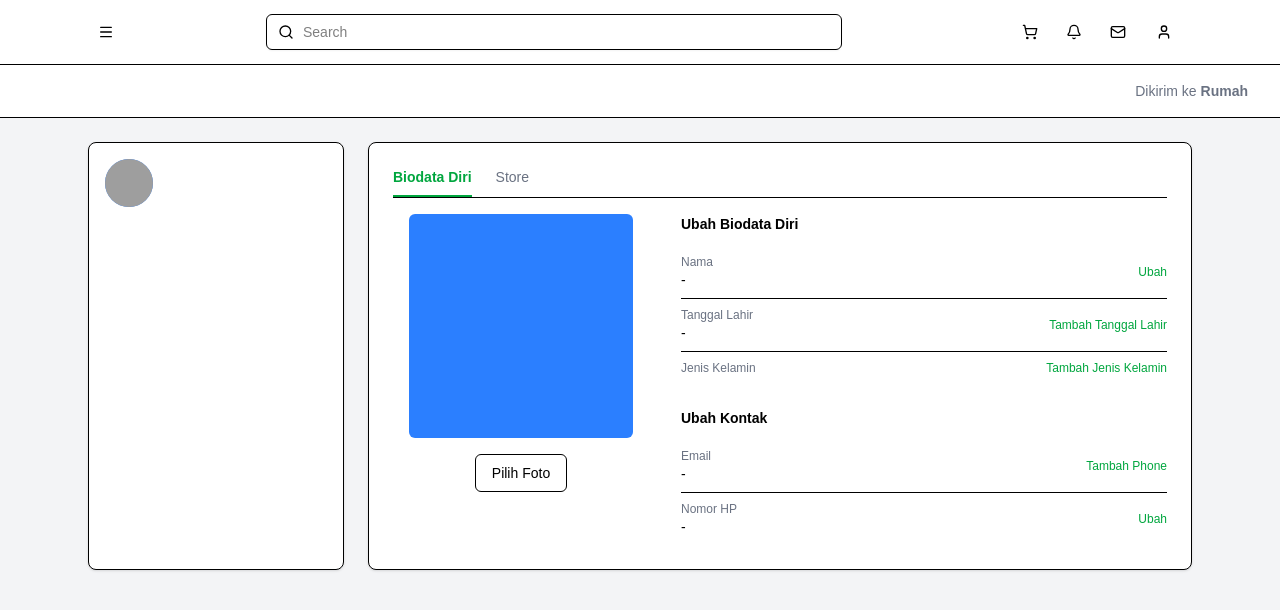
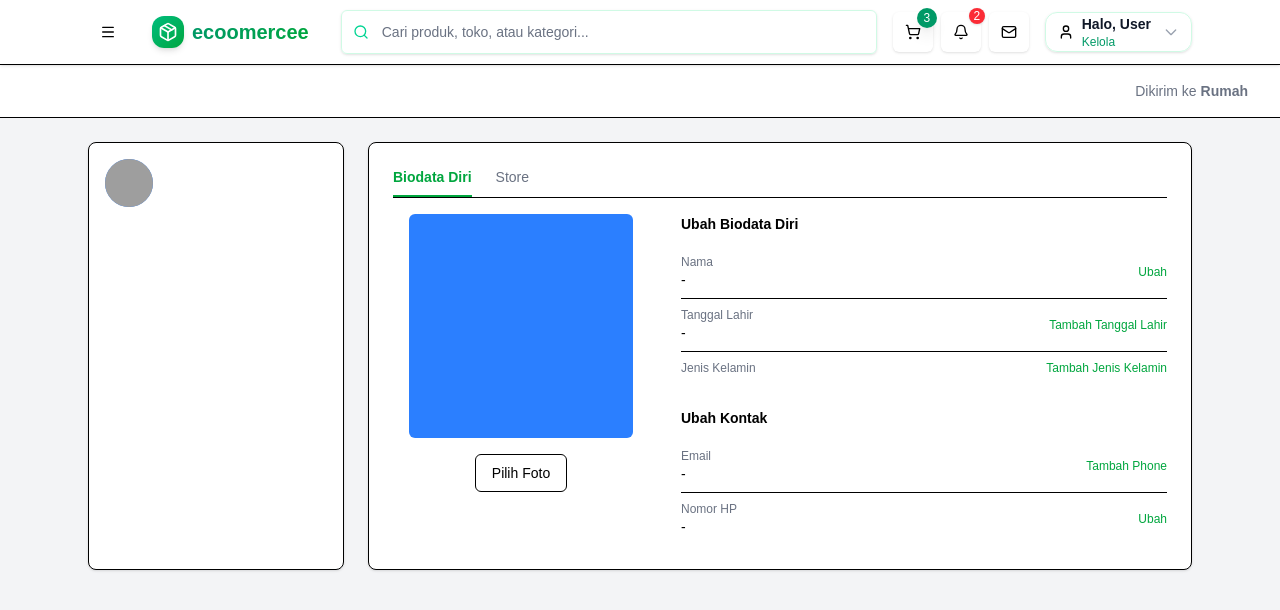
Before and after one commit to dehendywijay/E-Coomercee, a Next.js app in the folder web/: page /user/setting in a window 1280 px wide. Shown: the top 610 px of the page. Built offline with nearby package versions, Linux system fonts and the light colour scheme; no server answers; grey boxes are pictures that could not be loaded.

Commit message:
buat tampilan home lebih menarik

```diff
--- a/web/components/header/navbar-form.tsx
+++ b/web/components/header/navbar-form.tsx
@@ -1,63 +1,98 @@
 "use client";
 
 import { Input } from '@/components/ui/input'
-import {  Bell, Mail, Menu, Search, ShoppingCart, User } from 'lucide-react';
+import { Bell, Mail, Menu, Search, ShoppingCart, User, Package, Home } from 'lucide-react';
 import { Button } from '@/components/ui/button';
 import { useAuth } from '@/app/context/authcontext';
-
-
 
 export function NavbarDefault(){
   const {user} = useAuth();
 
   return (
-     <header className="w-full border-b bg-white">
+    <header className="w-full border-b bg-white/95 backdrop-blur-md shadow-sm sticky top-0 z-50">
       <div className="mx-auto flex h-16 max-w-6xl items-center px-4 md:px-6 gap-4">
-        <div className="flex w-12 justify-start">
+        <div className="flex w-12 items-center">
           <Button
             variant="ghost"
             size="icon"
+            className="hover:bg-emerald-50 hover:text-emerald-600 transition-colors h-10 w-10"
             aria-label="Menu"
           >
             <Menu className="h-5 w-5" />
           </Button>
         </div>
-        <div className="flex-1">
-          <div className="relative max-w-xl mx-auto">
+
+        <div className="flex items-center gap-2 mr-4">
+          <div className="w-8 h-8 bg-gradient-to-br from-emerald-500 to-green-600 rounded-xl flex items-center justify-center shadow-md">
+            <Package className="h-5 w-5 text-white" />
+          </div>
+          <span className="text-xl font-bold bg-gradient-to-r from-emerald-600 to-green-600 bg-clip-text text-transparent">
+            ecoomercee
+          </span>
+        </div>
+
+        <div className="flex-1 max-w-2xl">
+          <div className="relative">
             <Search
-              className="pointer-events-none absolute left-3 top-1/2 h-4 w-4 -translate-y-1/2 text-muted-foreground"
+              className="pointer-events-none absolute left-3 top-1/2 h-4 w-4 -translate-y-1/2 text-emerald-400"
             />
             <Input
-              className="pl-9 w-full h-9"
+              className="pl-10 pr-4 h-11 text-lg shadow-sm border-emerald-100 focus:border-emerald-400 focus:ring-1 focus:ring-emerald-400/20 hover:border-emerald-200 transition-all duration-200 placeholder:text-gray-500"
               type="search"
-              placeholder="Search"
+              placeholder="Cari produk, toko, atau kategori..."
             />
           </div>
         </div>
-        <div className="flex w-[220px] items-center justify-end gap-1 md:gap-2">
-          <Button variant="ghost" size="icon" aria-label="Keranjang Belanja">
+
+        <div className="flex items-center gap-2">
+          <Button
+            variant="ghost"
+            size="icon"
+            className="hover:bg-emerald-50 hover:text-emerald-600 h-10 w-10 shadow-sm transition-all duration-200 relative"
+            aria-label="Keranjang Belanja"
+          >
             <ShoppingCart className="h-5 w-5" />
+            <div className="absolute -top-1 -right-1 w-5 h-5 bg-emerald-600 text-white text-xs rounded-full flex items-center justify-center shadow-lg">3</div>
           </Button>
-          <Button variant="ghost" size="icon" aria-label="Notifikasi">
+
+          <Button
+            variant="ghost"
+            size="icon"
+            className="hover:bg-emerald-50 hover:text-emerald-600 h-10 w-10 shadow-sm transition-all duration-200 relative"
+            aria-label="Notifikasi"
+          >
             <Bell className="h-5 w-5" />
+            <div className="absolute -top-1 -right-1 w-4 h-4 bg-red-500 text-white text-xs rounded-full flex items-center justify-center shadow-sm">2</div>
           </Button>
-          <Button variant="ghost" size="icon" aria-label="Pesan">
+
+          <Button
+            variant="ghost"
+            size="icon"
+            className="hover:bg-emerald-50 hover:text-emerald-600 h-10 w-10 shadow-sm transition-all duration-200"
+            aria-label="Pesan"
+          >
             <Mail className="h-5 w-5" />
           </Button>
+        </div>
+
         <Button
           type="button"
           variant="ghost"
-            className="flex items-center gap-2 px-2"
+          className="flex items-center gap-2 px-3 py-2 h-10 shadow-sm hover:shadow-md hover:bg-emerald-50 hover:text-emerald-600 rounded-xl transition-all duration-200 border border-emerald-100 hover:border-emerald-200"
           aria-label="Profil Pengguna"
         >
-            <User className="h-5 w-5" />
-            <span className="hidden text-sm font-medium md:inline">
-             {user?.name}
+          <User className="h-5 w-5 flex-shrink-0" />
+          <div className="hidden md:flex flex-col items-start text-left leading-tight">
+            <span className="text-sm font-semibold text-gray-900 truncate max-w-[120px]">
+              {user?.name || 'Halo, User'}
             </span>
+            <span className="text-xs text-emerald-600 font-medium">Kelola</span>
+          </div>
+          <svg className="h-4 w-4 ml-1 text-gray-400" fill="none" stroke="currentColor" viewBox="0 0 24 24">
+            <path strokeLinecap="round" strokeLinejoin="round" strokeWidth={2} d="M19 9l-7 7-7-7" />
+          </svg>
         </Button>
-        </div>
       </div>
     </header>
   );
-
 }
```
Lines whose indentation alone changed are shown as unchanged.
